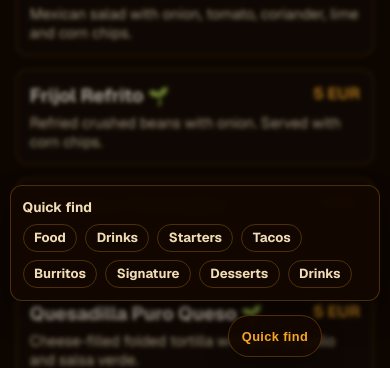
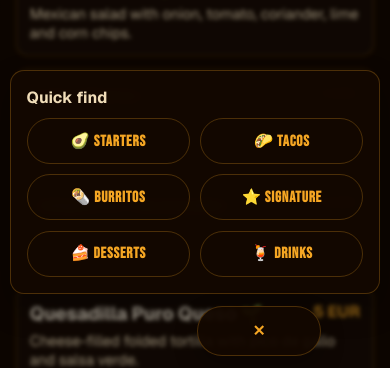
Before and after one commit to Saladikhanov/tlaloc_lisboa, a Next.js app: page /en/menu in a window 390 px wide. Both pictures are taken after a click on the button "Quick find". Shown: the part 473-841 px from the top of the page. Built offline with nearby package versions, Linux system fonts and the light colour scheme; no server answers; the database is empty.

Commit message:
improvements

```diff
--- a/src/app/[locale]/menu/page.tsx
+++ b/src/app/[locale]/menu/page.tsx
@@ -36,8 +36,6 @@ export default async function MenuPage({ params }: Props) {
 
         <MenuQuickFind
           quickFindLabel={t("quickFind")}
-          jumpFoodLabel={t("jumpFood")}
-          jumpDrinksLabel={t("jumpDrinks")}
           categories={menuData.map((category) => ({
             id: category.id,
             label: category.title[locale],
--- a/src/app/globals.css
+++ b/src/app/globals.css
@@ -17,6 +17,8 @@
   --header-h: 70px;
   --quick-find-h: 0px;
   --menu-anchor-offset: calc(var(--header-h) + var(--quick-find-h) + 16px);
+  --float-controls-bottom: 1rem;
+  --quick-filter-btn-h: 44px;
 }
 
 * {
@@ -461,12 +463,16 @@ a {
 .quick-chip {
   display: inline-flex;
   align-items: center;
+  justify-content: center;
   border: 1px solid var(--line);
   border-radius: 999px;
-  padding: 0.28rem 0.65rem;
-  font-size: 0.82rem;
+  padding: 0.34rem 0.8rem;
+  font-family: var(--font-bebas-neue), "Bebas Neue", sans-serif;
+  font-size: 0.96rem;
   font-weight: 700;
-  color: var(--muted);
+  letter-spacing: 0.05em;
+  text-transform: uppercase;
+  color: var(--accent);
 }
 
 .quick-chip:hover {
@@ -477,9 +483,9 @@ a {
 .quick-filter-fab {
   position: fixed;
   right: 4.5rem;
-  bottom: 1rem;
+  bottom: var(--float-controls-bottom);
   z-index: 62;
-  height: 44px;
+  height: var(--quick-filter-btn-h);
   border-radius: 999px;
   border: 1px solid var(--line);
   background: rgba(19, 8, 0, 0.95);
@@ -521,7 +527,7 @@ a {
 .quick-filter-panel {
   position: fixed;
   right: 1rem;
-  bottom: 4.4rem;
+  bottom: calc(var(--float-controls-bottom) + var(--quick-filter-btn-h) + 0.75rem);
   z-index: 61;
   width: min(330px, calc(100% - 2rem));
   border: 1px solid var(--line);
@@ -761,10 +767,10 @@ textarea {
 .scroll-top-btn {
   position: fixed;
   right: 1rem;
-  bottom: 1rem;
+  bottom: var(--float-controls-bottom);
   z-index: 60;
-  width: 44px;
-  height: 44px;
+  width: var(--quick-filter-btn-h);
+  height: var(--quick-filter-btn-h);
   border-radius: 999px;
   border: 1px solid var(--line);
   background: rgba(19, 8, 0, 0.95);
@@ -787,6 +793,8 @@ textarea {
   :root {
     --header-h: 64px;
     --quick-find-h: 0px;
+    --float-controls-bottom: 0.95rem;
+    --quick-filter-btn-h: 50px;
   }
 
   .nav-toggle {
@@ -913,16 +921,36 @@ textarea {
   }
 
   .quick-filter-fab {
-    right: 4.25rem;
-    bottom: 0.85rem;
-    height: 42px;
-    font-size: 0.8rem;
-    padding: 0 0.8rem;
+    right: 4.3rem;
+    min-width: 124px;
+    font-size: 0.95rem;
+    padding: 0 1rem;
+    border-width: 1.5px;
   }
 
   .quick-filter-panel {
     right: 0.6rem;
     width: calc(100% - 1.2rem);
+    max-height: min(72vh, 560px);
+    overflow-y: auto;
+    padding: 1rem;
+    gap: 0.65rem;
+    border-radius: 14px;
+  }
+
+  .quick-filter-panel strong {
+    font-size: 1rem;
+  }
+
+  .quick-filter-panel .quick-chip {
+    width: auto;
+    flex: 1 1 calc(50% - 0.35rem);
+    min-width: 120px;
+    justify-content: center;
+    min-height: 46px;
+    font-size: 0.96rem;
+    padding: 0.62rem 0.9rem;
+    border-width: 1.5px;
   }
 }
 
--- a/src/components/menu-quick-find.tsx
+++ b/src/components/menu-quick-find.tsx
@@ -10,18 +10,33 @@ type QuickFindCategory = {
 
 type Props = {
   quickFindLabel: string;
-  jumpFoodLabel: string;
-  jumpDrinksLabel: string;
   categories: QuickFindCategory[];
 };
 
 export default function MenuQuickFind({
   quickFindLabel,
-  jumpFoodLabel,
-  jumpDrinksLabel,
   categories,
 }: Props) {
   const [isOpen, setIsOpen] = useState(false);
+
+  const categoryEmoji = (id: string): string => {
+    switch (id) {
+      case "starters":
+        return "🥑";
+      case "tacos":
+        return "🌮";
+      case "burritos":
+        return "🌯";
+      case "signature":
+        return "⭐";
+      case "desserts":
+        return "🍰";
+      case "drinks":
+        return "🍹";
+      default:
+        return "🍽️";
+    }
+  };
 
   useEffect(() => {
     const onKeyDown = (event: KeyboardEvent) => {
@@ -50,7 +65,7 @@ export default function MenuQuickFind({
         aria-expanded={isOpen}
         onClick={() => setIsOpen((prev) => !prev)}
       >
-        {quickFindLabel}
+        {isOpen ? "✕" : quickFindLabel}
       </button>
 
       <section
@@ -59,12 +74,6 @@ export default function MenuQuickFind({
         aria-hidden={!isOpen}
       >
         <strong>{quickFindLabel}</strong>
-        <a className="quick-chip" href="#food-section" onClick={() => setIsOpen(false)}>
-          {jumpFoodLabel}
-        </a>
-        <a className="quick-chip" href="#drinks-section" onClick={() => setIsOpen(false)}>
-          {jumpDrinksLabel}
-        </a>
         {categories.map((category) => (
           <a
             className="quick-chip category-chip"
@@ -72,7 +81,7 @@ export default function MenuQuickFind({
             key={`jump-${category.id}`}
             onClick={() => setIsOpen(false)}
           >
-            {category.label}
+            {categoryEmoji(category.id)} {category.label}
           </a>
         ))}
       </section>
```
